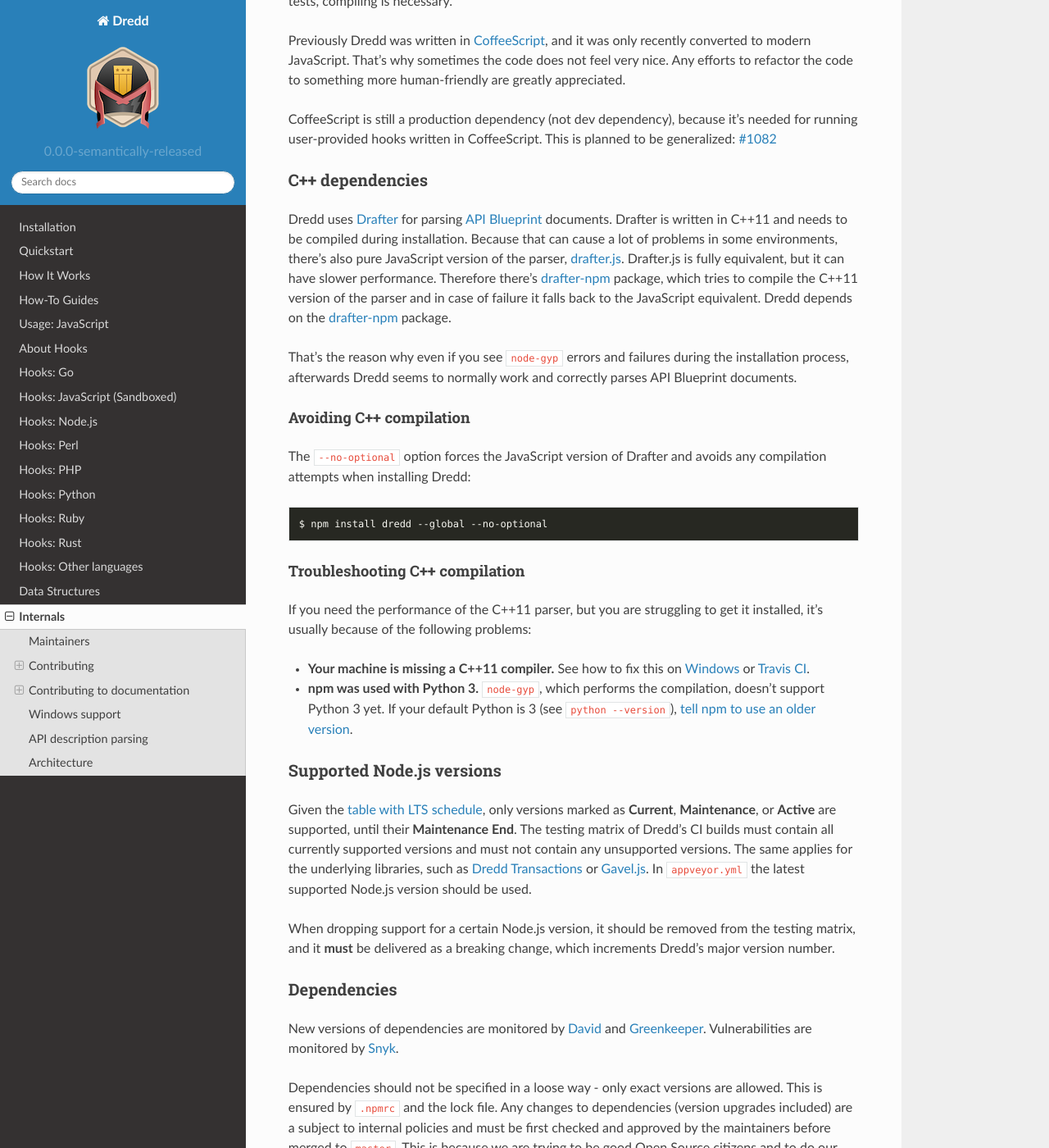
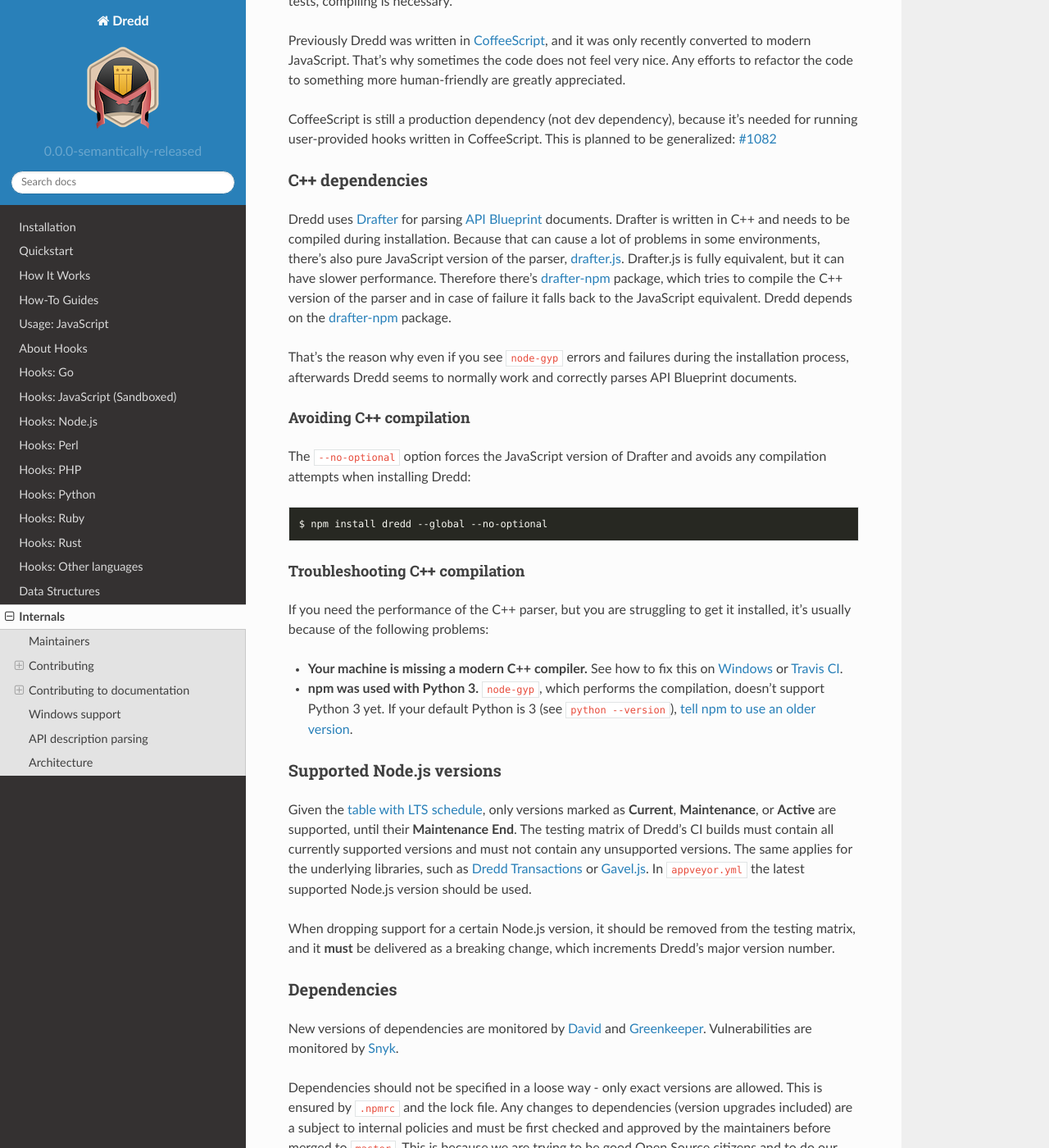
Before and after one commit to apiaryio/dredd, a Sphinx documentation site: the page built from docs/internals.rst, in a window 1280 px wide and 1400 px high, scrolled down 2594 px. Shown: the whole window at 82% size. Built offline with Sphinx 7.4.7 and the Read the Docs theme 2.0.0, drawn with Linux system fonts in a browser that asks for light colours; pages that are not in the unit, such as notebooks, are missing from menus.

Commit message:
docs: do not mention C++11 as we use C++14/17/…

```diff
--- a/docs/installation.rst
+++ b/docs/installation.rst
@@ -102,6 +102,6 @@
 
 -  using Dredd exclusively with `Swagger <https://swagger.io/>`__,
 -  using Dredd with small `API Blueprint <https://apiblueprint.org/>`__ files,
--  using Dredd on Windows or other environments with complicated C++11 compiler setup.
+-  using Dredd on Windows or other environments with complicated C++ compiler setup.
 
 The ``--no-optional`` option avoids any compilation attempts when installing Dredd, but causes slower reading of the API Blueprint files, especially the large ones.
--- a/docs/internals.rst
+++ b/docs/internals.rst
@@ -113,7 +113,7 @@
 C++ dependencies
 ~~~~~~~~~~~~~~~~
 
-Dredd uses `Drafter <https://github.com/apiaryio/drafter>`__ for parsing `API Blueprint <https://apiblueprint.org/>`__ documents. Drafter is written in C++11 and needs to be compiled during installation. Because that can cause a lot of problems in some environments, there’s also pure JavaScript version of the parser, `drafter.js <https://github.com/apiaryio/drafter.js>`__. Drafter.js is fully equivalent, but it can have slower performance. Therefore there’s `drafter-npm <https://github.com/apiaryio/drafter-npm/>`__ package, which tries to compile the C++11 version of the parser and in case of failure it falls back to the JavaScript equivalent. Dredd depends on the `drafter-npm <https://github.com/apiaryio/drafter-npm/>`__ package.
+Dredd uses `Drafter <https://github.com/apiaryio/drafter>`__ for parsing `API Blueprint <https://apiblueprint.org/>`__ documents. Drafter is written in C++ and needs to be compiled during installation. Because that can cause a lot of problems in some environments, there’s also pure JavaScript version of the parser, `drafter.js <https://github.com/apiaryio/drafter.js>`__. Drafter.js is fully equivalent, but it can have slower performance. Therefore there’s `drafter-npm <https://github.com/apiaryio/drafter-npm/>`__ package, which tries to compile the C++ version of the parser and in case of failure it falls back to the JavaScript equivalent. Dredd depends on the `drafter-npm <https://github.com/apiaryio/drafter-npm/>`__ package.
 
 That’s the reason why even if you see ``node-gyp`` errors and failures during the installation process, afterwards Dredd seems to normally work and correctly parses API Blueprint documents.
 
@@ -131,9 +131,9 @@
 Troubleshooting C++ compilation
 ^^^^^^^^^^^^^^^^^^^^^^^^^^^^^^^
 
-If you need the performance of the C++11 parser, but you are struggling to get it installed, it’s usually because of the following problems:
+If you need the performance of the C++ parser, but you are struggling to get it installed, it’s usually because of the following problems:
 
--  **Your machine is missing a C++11 compiler.** See how to fix this on `Windows <https://github.com/apiaryio/drafter/wiki/Building-on-Windows>`__ or `Travis CI <https://github.com/apiaryio/protagonist/blob/master/.travis.yml>`__.
+-  **Your machine is missing a modern C++ compiler.** See how to fix this on `Windows <https://github.com/apiaryio/drafter/wiki/Building-on-Windows>`__ or `Travis CI <https://github.com/apiaryio/protagonist/blob/master/.travis.yml>`__.
 -  **npm was used with Python 3.** ``node-gyp``, which performs the compilation, doesn’t support Python 3 yet. If your default Python is 3 (see ``python --version``), `tell npm to use an older version <https://stackoverflow.com/a/22433804/325365>`__.
 
 
```
